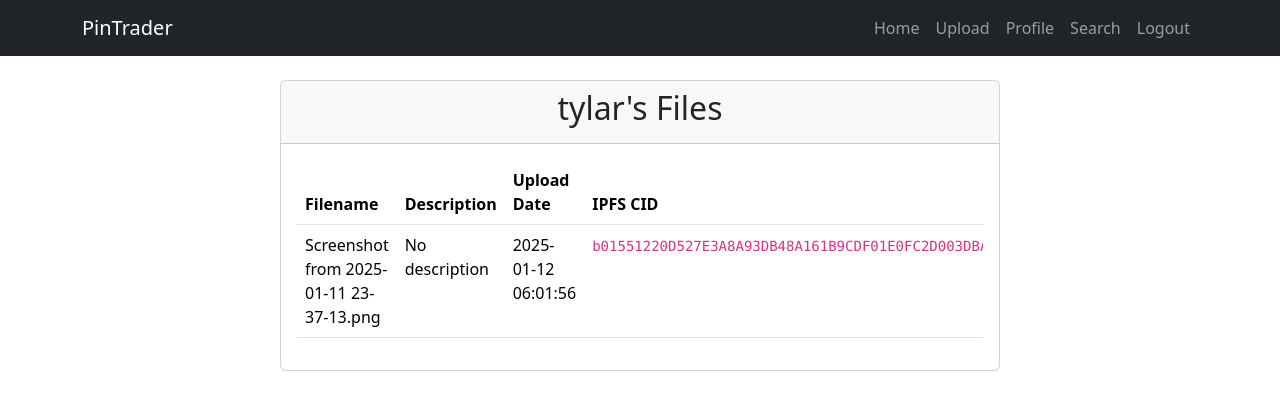
After one commit to EmergentOrganization/pintrader, a Flask app: a page that uses templates/base.html in a window 1280 px wide. The commit adds this page. Shown: the top 410 px of the page. Run offline with Flask 3, Linux system fonts and the light colour scheme; a user stored in the database is signed in.

Commit message:
+ user search

```diff
--- a/app.py
+++ b/app.py
@@ -128,6 +128,22 @@ def upload():
 
     return render_template('upload.html')
 
+@app.route('/search')
+@login_required
+def search():
+    query = request.args.get('q', '').strip()
+    users = []
+    if query:
+        # Search for users whose username contains the query (case-insensitive)
+        users = User.query.filter(User.username.ilike(f'%{query}%')).all()
+    return render_template('search.html', users=users, query=query)
+
+@app.route('/profile/<username>')
+@login_required
+def public_profile(username):
+    profile_user = User.query.filter_by(username=username).first_or_404()
+    return render_template('public_profile.html', profile_user=profile_user)
+
 if __name__ == '__main__':
     with app.app_context():
         db.create_all()
--- a/templates/base.html
+++ b/templates/base.html
@@ -22,10 +22,13 @@
                     </li>
                     {% if current_user.is_authenticated %}
                         <li class="nav-item">
+                            <a class="nav-link" href="{{ url_for('upload') }}">Upload</a>
+                        </li>
+                        <li class="nav-item">
                             <a class="nav-link" href="{{ url_for('profile') }}">Profile</a>
                         </li>
                         <li class="nav-item">
-                            <a class="nav-link" href="{{ url_for('upload') }}">Upload</a>
+                            <a class="nav-link" href="{{ url_for('search') }}">Search</a>
                         </li>
                         <li class="nav-item">
                             <a class="nav-link" href="{{ url_for('logout') }}">Logout</a>
--- /dev/null
+++ b/templates/public_profile.html
@@ -0,0 +1,45 @@
+{% extends "base.html" %}
+
+{% block title %}{{ profile_user.username }}'s Profile{% endblock %}
+
+{% block content %}
+<div class="container mt-4">
+    <div class="row justify-content-center">
+        <div class="col-md-8">
+            <div class="card">
+                <div class="card-header">
+                    <h2 class="text-center">{{ profile_user.username }}'s Files</h2>
+                </div>
+                <div class="card-body">
+                    {% if profile_user.files %}
+                        <div class="table-responsive">
+                            <table class="table table-hover">
+                                <thead>
+                                    <tr>
+                                        <th>Filename</th>
+                                        <th>Description</th>
+                                        <th>Upload Date</th>
+                                        <th>IPFS CID</th>
+                                    </tr>
+                                </thead>
+                                <tbody>
+                                    {% for file in profile_user.files %}
+                                        <tr>
+                                            <td>{{ file.filename }}</td>
+                                            <td>{{ file.description or 'No description' }}</td>
+                                            <td>{{ file.upload_date.strftime('%Y-%m-%d %H:%M:%S') }}</td>
+                                            <td><code>{{ file.multihash }}</code></td>
+                                        </tr>
+                                    {% endfor %}
+                                </tbody>
+                            </table>
+                        </div>
+                    {% else %}
+                        <div class="alert alert-info">This user hasn't uploaded any files yet.</div>
+                    {% endif %}
+                </div>
+            </div>
+        </div>
+    </div>
+</div>
+{% endblock %}
```
Also changed, not shown: templates/search.html (added, +40 -0 lines), tests/test_search.py (added, +86 -0 lines), README.md, instance/users.db, 1 other file.
